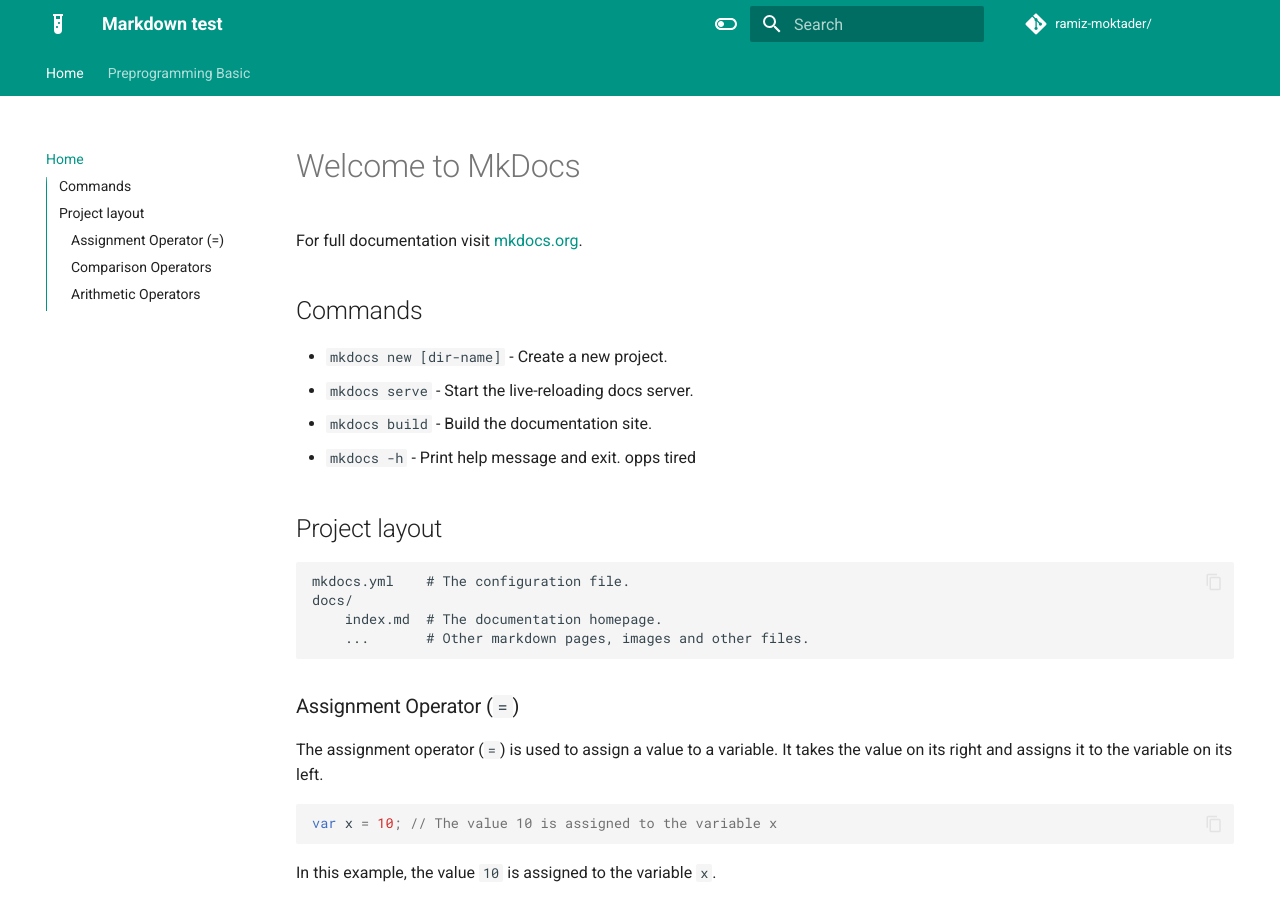
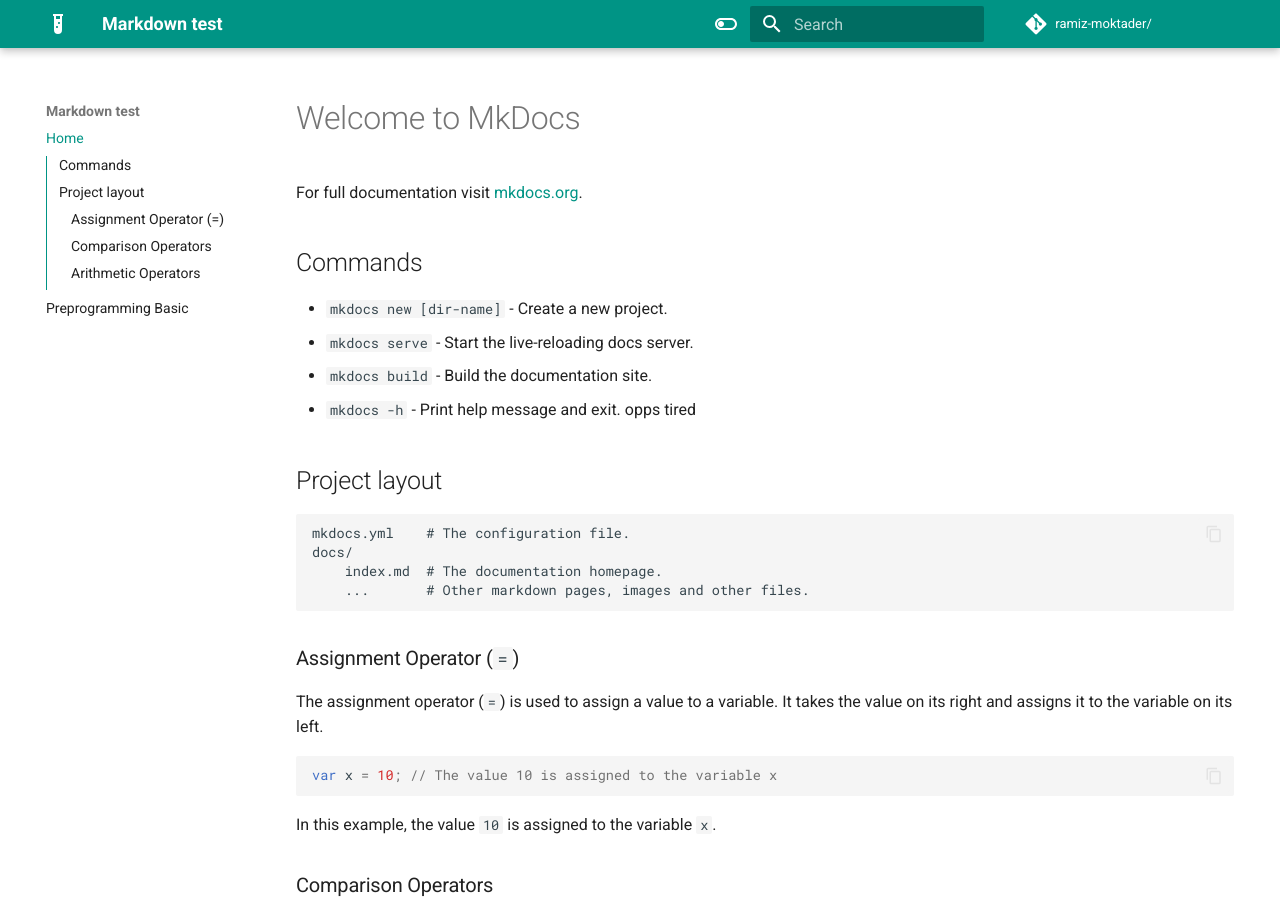
Before and after one commit to ramiz-moktader/geospatial-programming-course, an MkDocs documentation site: the page built from docs/index.md, in a window 1280 px wide and 900 px high. Built offline with MkDocs 1.6.1 and Material for MkDocs 9.7.7, drawn with Linux system fonts in a browser that asks for light colours.

Commit message:
changed features to change navigation options

```diff
--- a/mkdocs.yml
+++ b/mkdocs.yml
@@ -19,11 +19,16 @@ theme:
   icon:
       logo: material/test-tube
   features:
-    - navigation.tabs
+    # - navigation.tabs
     - navigation.sections
     - toc.integrate
     - navigation.top
     - content.code.copy
+    - navigation.instant
+    - navigation.tracking
+    - navigation.top
+    - search.highlight
+    - search.share
   language: en
   palette:
     - scheme: default
```
